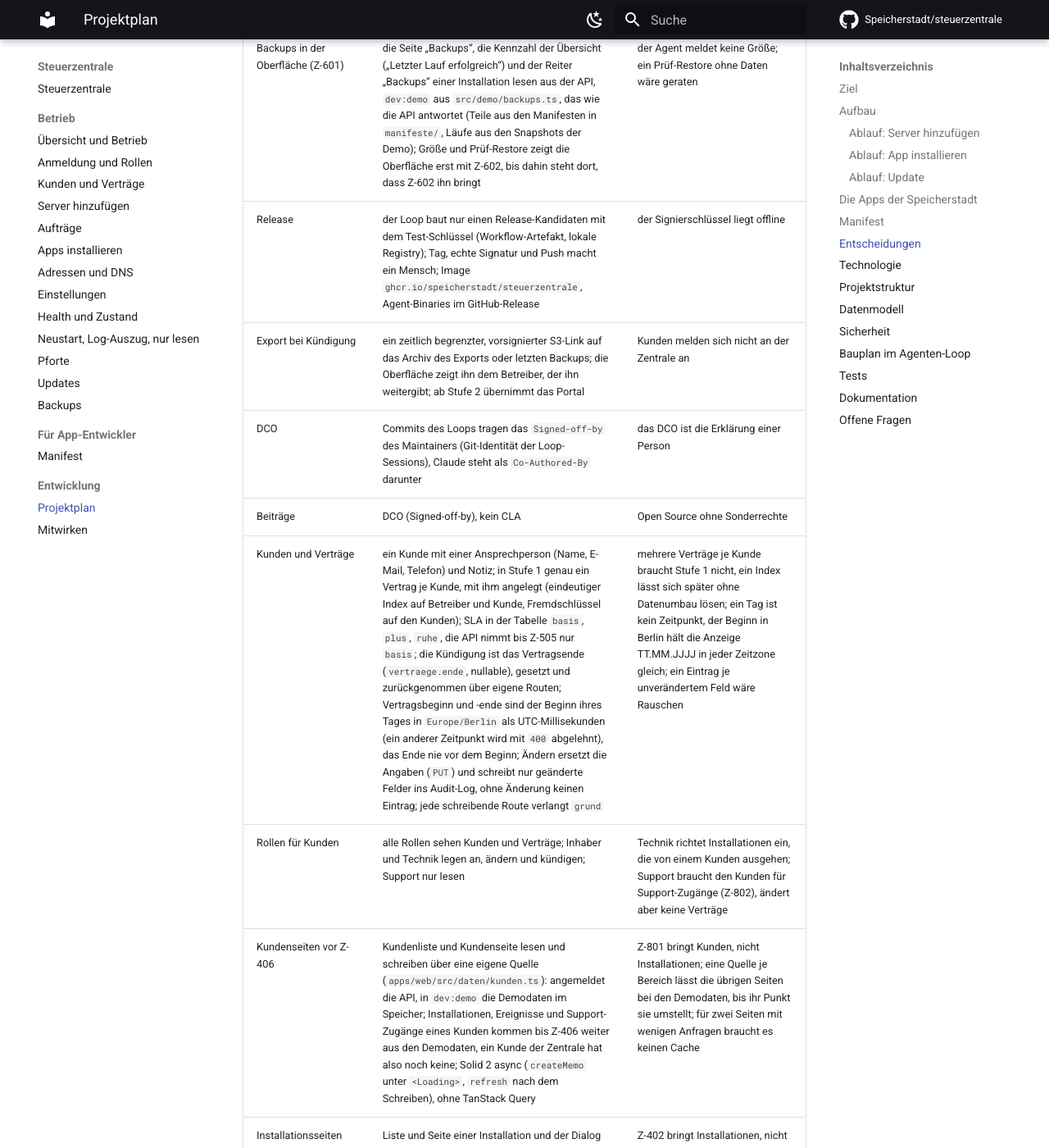
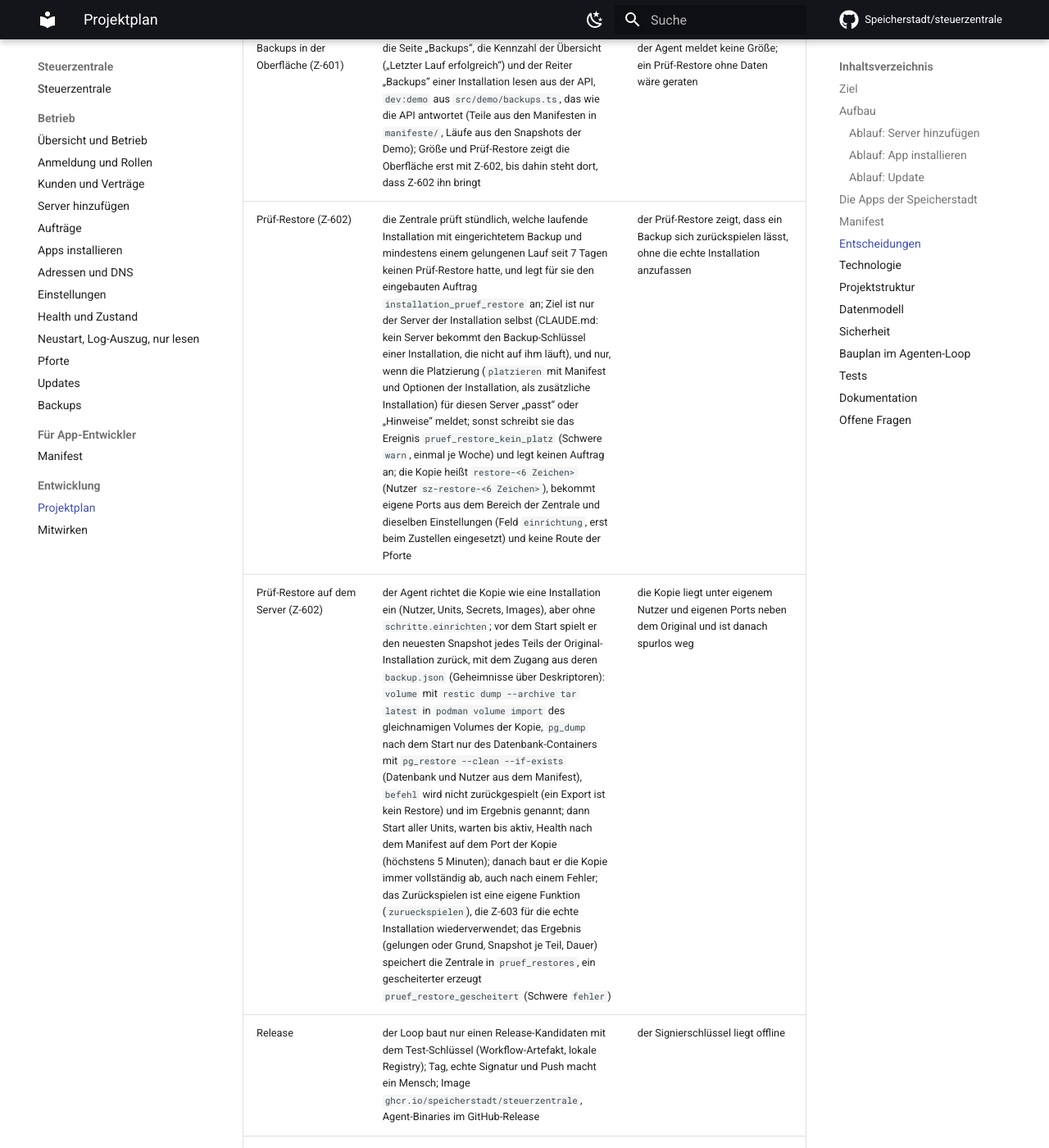
Before and after one commit to Speicherstadt/steuerzentrale, an MkDocs documentation site: the page built from docs/plan.md, in a window 1280 px wide and 1400 px high, scrolled down 45542 px. Shown: the whole window at 82% size. Built offline with MkDocs 1.6.1 and Material for MkDocs 9.7.7, drawn with Linux system fonts in a browser that asks for light colours; comment, search, counter and statistics services are not loaded.

Commit message:
Z-602: decisions and sharper criteria for the test restore
Signed-off-by: Dario Götze <dev@dariogoetze.de>
Co-Authored-By: Claude Opus 5.5 <noreply@anthropic.com>
Claude-Session: https://claude.ai/code/session_014k4NfkJBQ539ZwYKrYUGRX

```diff
--- a/docs/plan.md
+++ b/docs/plan.md
@@ -366,6 +366,8 @@ Der Loop entscheidet danach und trägt neue Entscheidungen hier mit Grund ein.
 | Läufe in der Zentrale (Z-601) | `backup_stand` nimmt die Zentrale nur für eine Installation dieses Servers und Betreibers an, sonst verworfen und protokolliert; je Lauf eine Zeile in `backups` (Kennung aus Server, Installation und `lauf`: der Lauf, den der Agent bei jeder Verbindung noch einmal schickt, bleibt eine Zeile und ein Ereignis; Zeitpunkt sein Ende, nie später als die Ankunft; die Teile wie gemeldet mit Tag, Erfolg, Snapshot oder Grund) über `schreiben`, ein gescheiterter zusätzlich das Ereignis `backup_gescheitert` (Schwere `fehler`) mit dem Grund; je Verbindung 100 Läufe auf einmal, dann einer je Minute; `backups` bleibt 13 Monate wie die Ereignisse | ein täglicher Eintrag je Installation ist kein Rauschen im Audit-Log; ein fremder Server darf keinen Lauf erfinden; wie bei SSH-Anmeldungen füllt ein Agent die Tabelle nicht |
 | Backup jetzt und Rechte (Z-601) | neuer Bereich `backups`: `lesen` alle Rollen (`GET /api/v1/backups`, `GET /api/v1/backup-ziel`, `GET /api/v1/installationen/:id/backups`), `schreiben` Inhaber und Technik (`PUT /api/v1/backup-ziel`, `POST /api/v1/installationen/:id/backup` mit Grund); „Backup jetzt“ nur für eine laufende Installation, deren Konto angelegt und deren `installation_backup_einrichten` erfolgreich ist (`409 nicht_eingerichtet`), nicht neben einem offenen Backup-Auftrag (`409 backup_laeuft`), auch in einer Sperrzeit; keine Antwort enthält Zugang, Passwort oder Repository; die Oberfläche zeigt den Knopf nur, wenn die Backups eingerichtet sind | Support sieht, ob gesichert wird, löst aber nichts aus; ein Backup startet die App nicht neu, eine Sperrzeit schützt nur vor Updates und Neustarts |
 | Backups in der Oberfläche (Z-601) | die Seite „Backups“, die Kennzahl der Übersicht („Letzter Lauf erfolgreich“) und der Reiter „Backups“ einer Installation lesen aus der API, `dev:demo` aus `src/demo/backups.ts`, das wie die API antwortet (Teile aus den Manifesten in `manifeste/`, Läufe aus den Snapshots der Demo); Größe und Prüf-Restore zeigt die Oberfläche erst mit Z-602, bis dahin steht dort, dass Z-602 ihn bringt | der Agent meldet keine Größe; ein Prüf-Restore ohne Daten wäre geraten |
+| Prüf-Restore (Z-602) | die Zentrale prüft stündlich, welche laufende Installation mit eingerichtetem Backup und mindestens einem gelungenen Lauf seit 7 Tagen keinen Prüf-Restore hatte, und legt für sie den eingebauten Auftrag `installation_pruef_restore` an; Ziel ist nur der Server der Installation selbst (CLAUDE.md: kein Server bekommt den Backup-Schlüssel einer Installation, die nicht auf ihm läuft), und nur, wenn die Platzierung (`platzieren` mit Manifest und Optionen der Installation, als zusätzliche Installation) für diesen Server „passt“ oder „Hinweise“ meldet; sonst schreibt sie das Ereignis `pruef_restore_kein_platz` (Schwere `warn`, einmal je Woche) und legt keinen Auftrag an; die Kopie heißt `restore-<6 Zeichen>` (Nutzer `sz-restore-<6 Zeichen>`), bekommt eigene Ports aus dem Bereich der Zentrale und dieselben Einstellungen (Feld `einrichtung`, erst beim Zustellen eingesetzt) und keine Route der Pforte | der Prüf-Restore zeigt, dass ein Backup sich zurückspielen lässt, ohne die echte Installation anzufassen |
+| Prüf-Restore auf dem Server (Z-602) | der Agent richtet die Kopie wie eine Installation ein (Nutzer, Units, Secrets, Images), aber ohne `schritte.einrichten`; vor dem Start spielt er den neuesten Snapshot jedes Teils der Original-Installation zurück, mit dem Zugang aus deren `backup.json` (Geheimnisse über Deskriptoren): `volume` mit `restic dump --archive tar latest` in `podman volume import` des gleichnamigen Volumes der Kopie, `pg_dump` nach dem Start nur des Datenbank-Containers mit `pg_restore --clean --if-exists` (Datenbank und Nutzer aus dem Manifest), `befehl` wird nicht zurückgespielt (ein Export ist kein Restore) und im Ergebnis genannt; dann Start aller Units, warten bis aktiv, Health nach dem Manifest auf dem Port der Kopie (höchstens 5 Minuten); danach baut er die Kopie immer vollständig ab, auch nach einem Fehler; das Zurückspielen ist eine eigene Funktion (`zurueckspielen`), die Z-603 für die echte Installation wiederverwendet; das Ergebnis (gelungen oder Grund, Snapshot je Teil, Dauer) speichert die Zentrale in `pruef_restores`, ein gescheiterter erzeugt `pruef_restore_gescheitert` (Schwere `fehler`) | die Kopie liegt unter eigenem Nutzer und eigenen Ports neben dem Original und ist danach spurlos weg |
 | Release | der Loop baut nur einen Release-Kandidaten mit dem Test-Schlüssel (Workflow-Artefakt, lokale Registry); Tag, echte Signatur und Push macht ein Mensch; Image `ghcr.io/speicherstadt/steuerzentrale`, Agent-Binaries im GitHub-Release | der Signierschlüssel liegt offline |
 | Export bei Kündigung | ein zeitlich begrenzter, vorsignierter S3-Link auf das Archiv des Exports oder letzten Backups; die Oberfläche zeigt ihn dem Betreiber, der ihn weitergibt; ab Stufe 2 übernimmt das Portal | Kunden melden sich nicht an der Zentrale an |
 | DCO | Commits des Loops tragen das `Signed-off-by` des Maintainers (Git-Identität der Loop-Sessions), Claude steht als `Co-Authored-By` darunter | das DCO ist die Erklärung einer Person |
```
Also changed, not shown: BAULISTE.md (+8 -1 lines).
